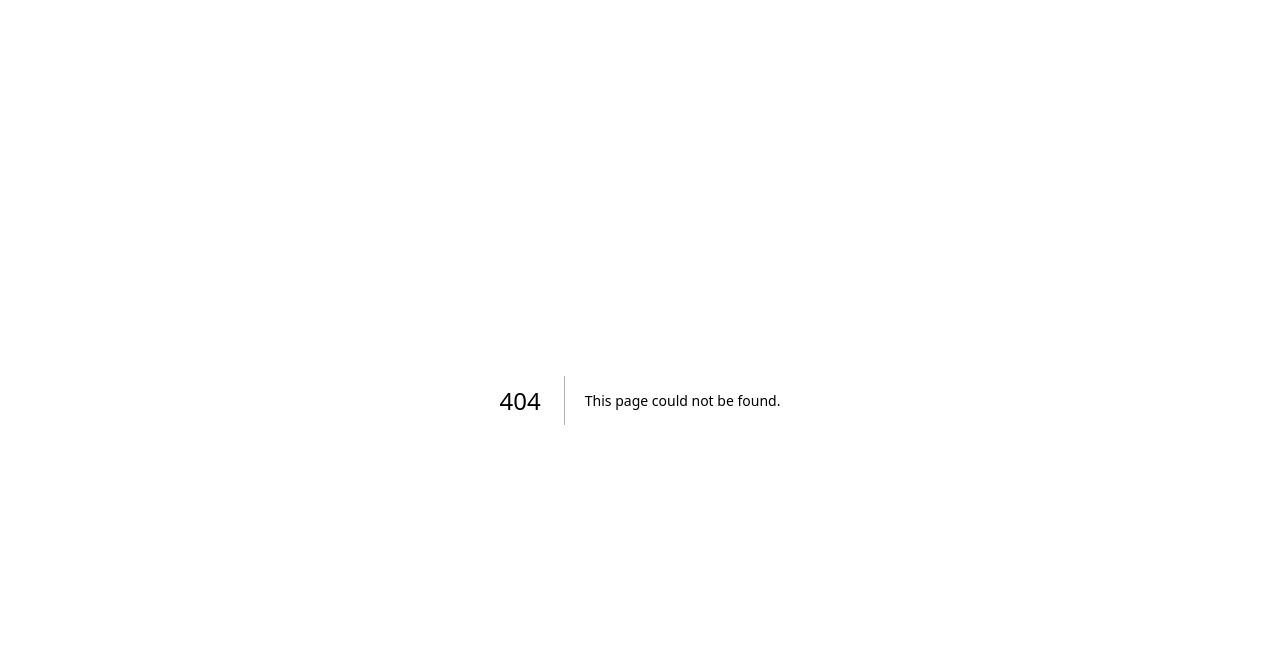
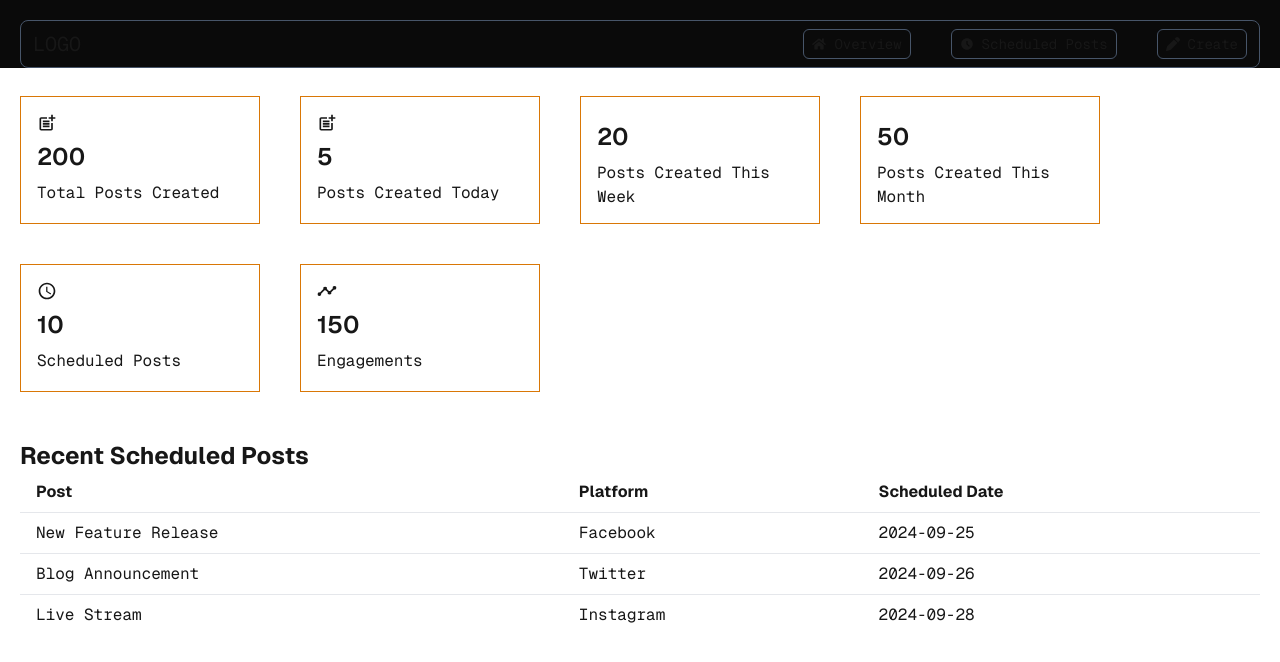
Before and after one commit to Sevendel/twittr, a Next.js app: page /overview in a window 1280 px wide. Before the commit this address had no page. Shown: the top 662 px of the page. Built offline with nearby package versions, Linux system fonts and the light colour scheme.

Commit message:
feat: Add Navbar and new user pages

```diff
--- /dev/null
+++ b/app/components/NavComponent.tsx
@@ -0,0 +1,9 @@
+"use client"
+import Navbar from "./Navbar";
+import { usePathname } from "next/navigation";
+
+
+export default function Nav() {
+    const pathname = usePathname();
+    return pathname !== "/" && <Navbar />
+}
--- /dev/null
+++ b/app/components/Navbar.tsx
@@ -0,0 +1,41 @@
+import Link from "next/link";
+import { FaHome } from "react-icons/fa";
+import { FaPen } from "react-icons/fa6";
+import { MdAccessTimeFilled } from "react-icons/md";
+
+export default function Navbar() {
+  return (
+    <main className="bg-[#0a0a0a]">
+      <nav className="font-geistMono flex justify-between items-center m-5 py-2 px-3 border border-slate-600 rounded-lg">
+        <Link href="/">
+        <h1 className="text-base lg:text-xl">LOGO</h1>
+        </Link>
+        <ul className="flex space-x-6 lg:space-x-10">
+          <Link
+            href="/overview"
+            className="flex space-x-2 items-center border border-slate-600 hover:bg-slate-700 py-1 px-2 rounded-md  text-sm"
+          >
+            <FaHome />
+            <li className="hidden lg:block">Overview</li>
+          </Link>
+
+          <Link
+            href="/scheduled-posts"
+            className="flex space-x-2 items-center border border-slate-600 hover:bg-slate-700 py-1 px-2 rounded-md  text-sm"
+          >
+            <MdAccessTimeFilled />
+            <li className="hidden lg:block">Scheduled Posts</li>
+          </Link>
+
+          <Link
+            href="/tweet"
+            className="flex space-x-2 items-center border border-slate-600 hover:bg-slate-700 py-1 px-2 rounded-md  text-sm"
+          >
+            <FaPen />
+            <li className="hidden lg:block">Create</li>
+          </Link>
+        </ul>
+      </nav>
+    </main>
+  );
+}
--- /dev/null
+++ b/app/components/RecentPosts.tsx
@@ -0,0 +1,33 @@
+import React from "react";
+
+export default function RecentPosts() {
+  const posts = [
+    { post: "New Feature Release", platform: "Facebook", date: "2024-09-25" },
+    { post: "Blog Announcement", platform: "Twitter", date: "2024-09-26" },
+    { post: "Live Stream", platform: "Instagram", date: "2024-09-28" },
+  ];
+
+  return (
+    <div className="container mx-auto mt-12 font-geistMono">
+        <h1 className="text-2xl font-bold font-geistSans">Recent Scheduled Posts</h1>
+      <table className="min-w-full border-collapse">
+        <thead>
+          <tr>
+            <th className="px-4 py-2 text-left font-geistSans">Post</th>
+            <th className="px-4 py-2 text-left font-geistSans">Platform</th>
+            <th className="px-4 py-2 text-left font-geistSans">Scheduled Date</th>
+          </tr>
+        </thead>
+        <tbody>
+          {posts.map((post, index) => (
+            <tr key={index} className="border-t">
+              <td className="px-4 py-2">{post.post}</td>
+              <td className="px-4 py-2">{post.platform}</td>
+              <td className="px-4 py-2">{post.date}</td>
+            </tr>
+          ))}
+        </tbody>
+      </table>
+    </div>
+  );
+};
--- /dev/null
+++ b/app/components/ScheduledPosts.tsx
@@ -0,0 +1,52 @@
+// import Image from "next/image";
+
+
+export default function ScheduledPosts() {
+    const posts = [
+      {
+        title: "New Feature Release",
+        platform: "Facebook",
+        date: "2023-10-15",
+        // image: "https://via.placeholder.com/50",
+      },
+      {
+        title: "Weekly Tips",
+        platform: "Twitter",
+        date: "2023-10-20",
+        // image: "https://via.placeholder.com/50",
+      },
+      {
+        title: "Event Promotion",
+        platform: "Instagram",
+        date: "2023-10-22",
+        // image: "https://via.placeholder.com/50",
+      },
+    ];
+
+    return (
+      <div className="pt-6 font-geistMono">
+        <h3 className="text-2xl md:text-3xl font-bold mb-5 font-geistSans">Upcoming Scheduled Posts</h3>
+        <table className="min-w-full">
+          <thead>
+            <tr>
+              <th className="text-left text-xl md:text-2xl font-semibold font-geistSans">Post</th>
+              <th className="text-left text-xl md:text-2xl font-semibold font-geistSans">Platform</th>
+              <th className="text-left text-xl md:text-2xl font-semibold font-geistSans">Schedule Date</th>
+            </tr>
+          </thead>
+          <tbody>
+            {posts.map((post, index) => (
+              <tr key={index}>
+                <td className="flex items-center space-x-2 mb-8">
+                  {/* <Image src={post.image} alt={post.title} className="w-8 h-8 rounded-full" /> */}
+                  <span>{post.title}</span>
+                </td>
+                <td className="mb-8">{post.platform}</td>
+                <td>{post.date}</td>
+              </tr>
+            ))}
+          </tbody>
+        </table>
+      </div>
+    );
+  }
--- /dev/null
+++ b/app/components/TotalPosts.tsx
@@ -0,0 +1,52 @@
+/* eslint-disable react/no-unescaped-entities */
+import { MdOutlinePostAdd } from "react-icons/md";
+import { MdAccessTime } from "react-icons/md";
+import { IoAnalyticsSharp } from "react-icons/io5";
+
+export default function TotalPosts() {
+  const allPosts = 200;
+  const dailyPosts = 5;
+  const weeklyPosts = 20;
+  const monthlyPosts = 50;
+  const scheduledPosts = 10;
+  const analytics = 150;
+  return (
+    <section className="flex flex-wrap gap-10 font-geistMono">
+      <div className="border border-amber-600 w-60 h-32 flex flex-col gap-y-2 p-4">
+        <MdOutlinePostAdd size={20} />
+        <p className="text-xl xl:text-2xl font-semibold font-geistSans">{allPosts}</p>
+        <h1 className="text-base">Total Posts Created</h1>
+      </div>
+
+      <div className="border border-amber-600 w-60 h-32 flex flex-col gap-y-2 p-4">
+        <MdOutlinePostAdd size={20} />
+        <p className="text-xl xl:text-2xl font-semibold font-geistSans">{dailyPosts}</p>
+        <h1 className="text-base">Posts Created Today</h1>
+      </div>
+
+      <div className="border border-amber-600 w-60 h-32 flex flex-col gap-y-2 p-4">
+        <MdOutlinePostAdd size={20} />
+        <p className="text-xl xl:text-2xl font-semibold font-geistSans">{weeklyPosts}</p>
+        <h1 className="text-base">Posts Created This Week</h1>
+      </div>
+
+      <div className="border border-amber-600 w-60 h-32 flex flex-col gap-y-2 p-4">
+        <MdOutlinePostAdd size={20} />
+        <p className="text-xl xl:text-2xl font-semibold font-geistSans">{monthlyPosts}</p>
+        <h1 className="text-base">Posts Created This Month</h1>
+      </div>
+
+      <div className="border border-amber-600 w-60 h-32 flex flex-col gap-y-2 p-4">
+        <MdAccessTime size={20} />
+        <p className="text-xl xl:text-2xl font-semibold font-geistSans">{scheduledPosts}</p>
+        <h1 className="text-base">Scheduled Posts</h1>
+      </div>
+
+      <div className="border border-amber-600 w-60 h-32 flex flex-col gap-y-2 p-4">
+        <IoAnalyticsSharp size={20} />
+        <p className="text-xl xl:text-2xl font-semibold font-geistSans">{analytics}</p>
+        <h1 className="text-base">Engagements</h1>
+      </div>
+    </section>
+  );
+}
--- a/app/components/tweetForm.tsx
+++ b/app/components/tweetForm.tsx
@@ -23,7 +23,7 @@ export default function Form() {
     } catch (error) {
       // alert("Tweet not sent!");
       // console.error(error);
-      setError("Tweet not sent!");
+      setError(`Tweet not sent. Try again! ${error}`);
     }
     setTimeout(() => {
       setError("");
--- a/app/layout.tsx
+++ b/app/layout.tsx
@@ -1,6 +1,7 @@
 import type { Metadata } from "next";
 import localFont from "next/font/local";
 import "./globals.css";
+import Nav from "./components/NavComponent";
 
 const geistSans = localFont({
   src: "./fonts/GeistVF.woff",
@@ -28,6 +29,9 @@ export default function RootLayout({
       <body
         className={`${geistSans.variable} ${geistMono.variable} antialiased`}
       >
+        <div className="fixed w-screen bg-[#0a0a0a] h-16">
+          <Nav />
+        </div>
         {children}
       </body>
     </html>
--- /dev/null
+++ b/app/overview/page.tsx
@@ -0,0 +1,16 @@
+import { Metadata } from 'next';
+import TotalPosts from '../components/TotalPosts';
+import RecentPosts from '../components/RecentPosts';
+
+export const metadata: Metadata = {
+  title: 'Hoster | User Dashboard',
+};
+
+export default function Home() {
+    return (
+        <main className='pt-24 mx-5'>
+        <TotalPosts />
+        <RecentPosts />
+        </main>
+    )
+}
--- a/app/page.tsx
+++ b/app/page.tsx
@@ -13,7 +13,10 @@ export default function Homet() {
   return (
     <>
       <div className="flex flex-col items-center justify-center h-screen font-geistMono">
-        <h1 className="text-xl md:text-2xl mb-5 font-bold font-geistSans">
+      <h1 className="text-xl md:text-3xl mb-5 font-bold font-geistSans">
+          Hoster | Social Media Scheduler
+        </h1>
+        <h1 className="text-lg md:text-xl mb-5 font-bold font-geistSans">
           Choose a platform to connect to:
         </h1>
         <div className="flex gap-x-5">
@@ -21,18 +24,18 @@ export default function Homet() {
               <button
                 name="action"
                 value="twitter"
-                className="py-8 w-40 gap-y-3 hover:border-amber-500 border flex flex-col justify-center items-center"
+                className="py-4 w-36 text-xs lg:text-sm lg:py-5 lg:w-40 gap-y-3 hover:border-amber-500 border flex flex-col justify-center items-center"
               >
-                <FaXTwitter size={40} />
+                <FaXTwitter className="w-6 h-6 lg:w-10 lg:h-10" />
                 <span>Post</span>
               </button>
             </form>
 
           <button
             onClick={handleClick}
-            className="py-8 w-40 gap-y-3 hover:border-amber-500 border flex flex-col justify-center items-center"
+            className="py-4 w-36 text-xs lg:text-sm lg:py-5 lg:w-40 gap-y-3 hover:border-amber-500 border flex flex-col justify-center items-center"
           >
-            <SiFacebook size={40} />
+            <SiFacebook className="w-6 h-6 lg:w-10 lg:h-10" />
             <span>Page / Group</span>
           </button>
         </div>
--- /dev/null
+++ b/app/scheduled-posts/page.tsx
@@ -0,0 +1,14 @@
+import { Metadata } from 'next';
+import ScheduledPosts from '../components/ScheduledPosts';
+
+export const metadata: Metadata = {
+  title: 'My Scheduled Posts',
+};
+
+export default function Page() {
+    return(
+        <main className='pt-24 mx-5'>
+        <ScheduledPosts />
+        </main>
+    )
+}
```
